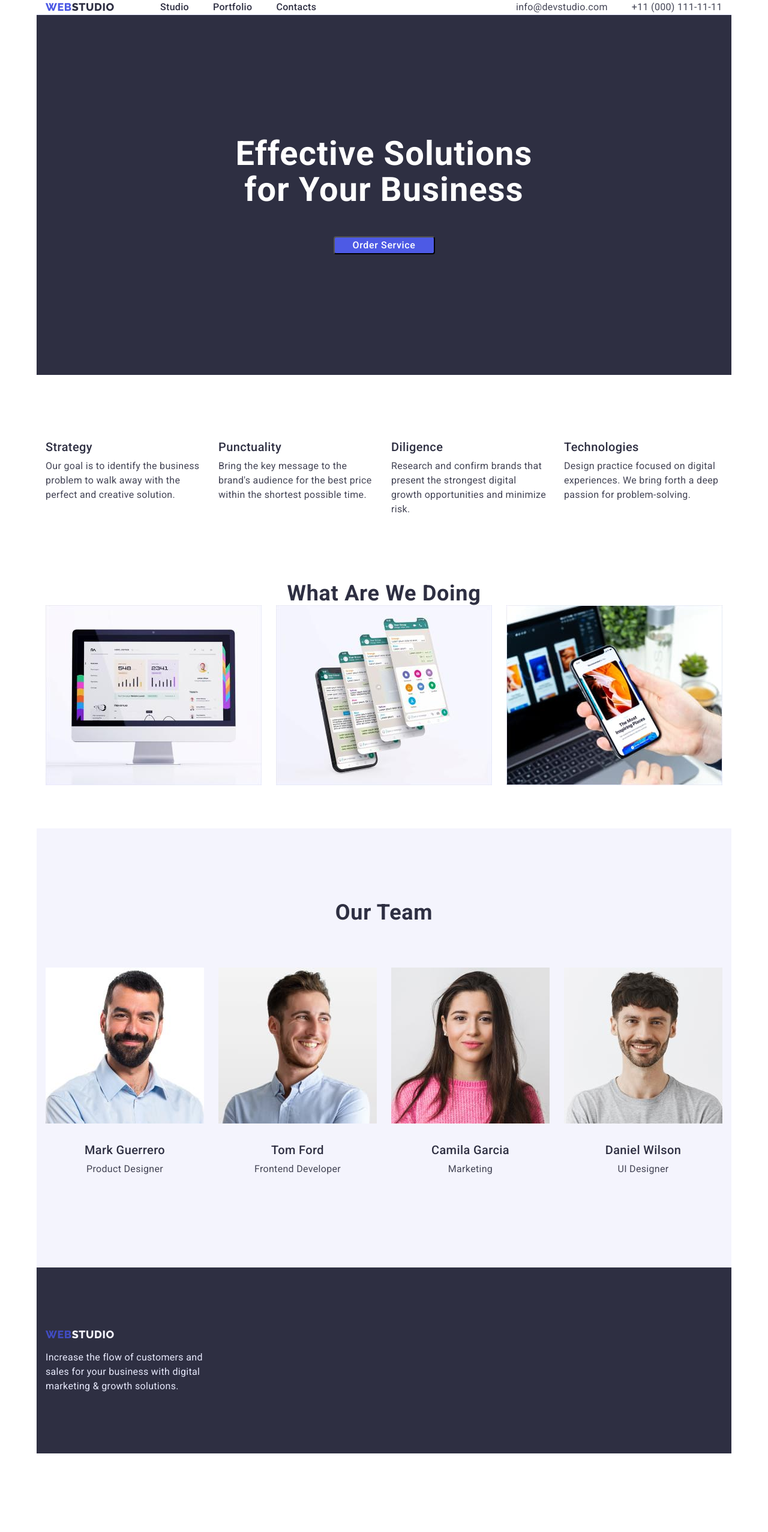
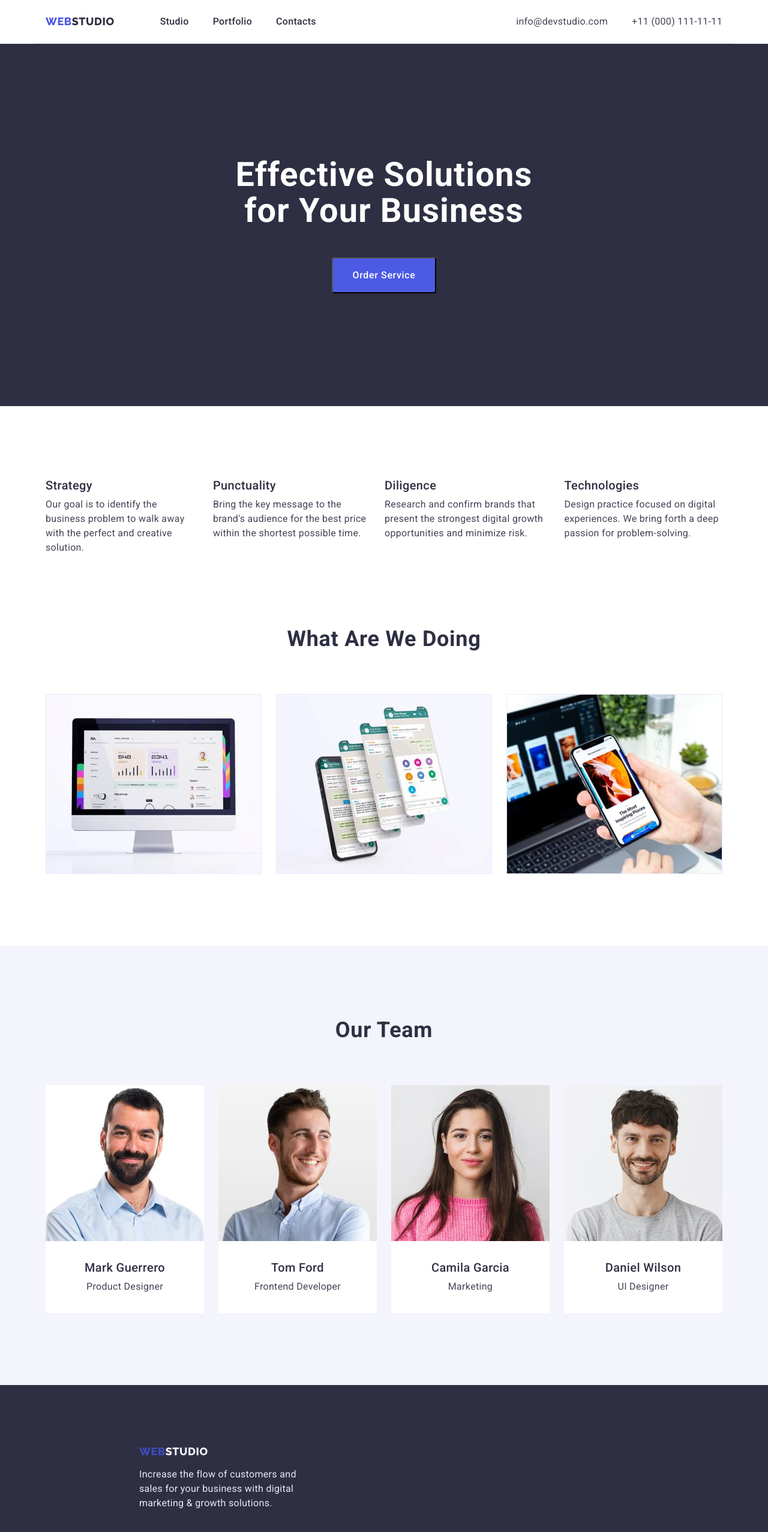
Before and after one commit to DanilKaida/goit-markup-hw-03, a plain HTML site: page index.html in a window 1280 px wide. Shown: the whole page at 60% size. Before the commit the page ends 2423 px from the top, so only its background shows below. Drawn offline with nearby package versions, Linux system fonts and the light colour scheme.

Commit message:
fixed version

```diff
--- a/index.html
+++ b/index.html
@@ -20,12 +20,11 @@
   </head>
   <body>
     <!-------------------------------------- HEADER-->
-    <header>
+    <header class="header">
       <div class="header-container container">
         <nav class="header-navigation">
           <a class="header-logo link" href="./index.html">
-            <span class="logo-one">Web</span>Studio</a
-          >
+            <span class="logo-one">Web</span>Studio</a>
           <ul class="header-list list">
             <li class="header-item">
               <a class="header-link link" href="./index.html">Studio</a>
@@ -38,17 +37,15 @@
             </li>
           </ul>
         </nav>
-        <address>
-          <ul class="adress-list list">
-            <li class="adress-item">
+        <address class="address">
+          <ul class="address-list list">
+            <li class="address-item">
               <a class="header-address link" href="mailto:info@devstudio.com"
-                >info@devstudio.com</a
-              >
+                >info@devstudio.com</a>
             </li>
-            <li class="adress-item">
+            <li class="address-item">
               <a class="header-address link" href="tel:+110001111111"
-                >+11 (000) 111-11-11</a
-              >
+                >+11 (000) 111-11-11</a>
             </li>
           </ul>
         </address>
@@ -56,7 +53,7 @@
     </header>
     <main>
       <!-------------------------------------HERO-->
-      <section>
+      <section class="hero">
         <div class="hero-container container">
           <h1 class="hero-title">Effective Solutions for Your Business</h1>
           <button class="hero-btn" type="button">Order Service</button>
@@ -64,7 +61,7 @@
       </section>
 
       <!------------------------section FEATURES-->
-      <section>
+      <section class="features">
         <div class="features-container container">
           <h2 class="visually-hidden">Features</h2>
           <ul class="features-list list">
@@ -101,7 +98,7 @@
       </section>
 
       <!------------------------section ACTIVITY-->
-      <section>
+      <section class="activity">
         <div class="activity-container container">
           <h2 class="activity-title title">What are we doing</h2>
           <ul class="activity-list list">
@@ -131,54 +128,62 @@
       </section>
 
       <!---------------------------section TEAM -->
-      <section>
+      <section class="team">
         <div class="team-container container">
           <h2 class="team-title title">Our Team</h2>
           <ul class="team-list list">
-            <li class="team-item">
+            <li class="team-card">
               <img
                 src="./images/markguerrero.jpg"
                 alt="Photo by Mark Guerrero"
                 width="264"
-                height="260" />
+                height="260">
+              <div class="card-info">
                 <h3 class="team-name">Mark Guerrero</h3>
                 <p class="team-specialty">Product Designer</p>
+              </div>
             </li>
-            <li class="team-item">
+            <li class="team-card">
               <img
                 src="./images/tomford.jpg"
                 alt="Photo by Tom Ford"
                 width="264"
                 height="260" />
+              <div class="card-info">
                 <h3 class="team-name">Tom Ford</h3>
                 <p class="team-specialty">Frontend Developer</p>
+              </div>
             </li>
-            <li class="team-item">
+            <li class="team-card">
               <img
                 src="./images/camilagarcia.jpg"
                 alt="Photo by Camila Garcia"
                 width="264"
                 height="260" />
+              <div class="card-info">
                 <h3 class="team-name">Camila Garcia</h3>
                 <p class="team-specialty">Marketing</p>
+                 </div>
             </li>
-            <li class="team-item">
+            <li class="team-card">
               <img
                 src="./images/danielwilson.jpg"
                 alt="Photo by Daniel Wilson"
                 width="264"
                 height="260" />
+              <div class="card-info">
                 <h3 class="team-name">Daniel Wilson</h3>
                 <p class="team-specialty">UI Designer</p>
+              </div>
             </li>
           </ul>
         </div>
       </section>
     </main>
     <!-----------------------------------FOOTER -->
-    <footer>
+    <footer class="footer">
       <div class="footer-container container">
-        <div class="footer">
+        <div class="footer-info">
           <a class="footer-logo link" href="./index.html">
             <span class="footer-logo-one">Web</span>Studio
           </a>
--- a/styles/style.css
+++ b/styles/style.css
@@ -7,7 +7,9 @@
   --hero-footer-color: #2e2f42;
   --main-button-color: #4D5AE5;
   --hover-focus-color: #404BBF;
+  --border-color: #e7e9fc;
 }
+
 p,h1,h2,h3,h4,h5,h6 {
   margin: 0;
 }
@@ -69,11 +71,15 @@ margin: 0 auto;
 }
 
 /*----------------------------- HEADER */
+.header{
+background-color: var(--main-background-color);
+}
 
 .header-container{
   display: flex;
   align-items: center;
-  border-bottom: 1px solid #e7e9fc;
+  border-bottom: 1px solid var(--border-color);
+  margin-left: auto;
 }
 
 .header-navigation {
@@ -90,12 +96,8 @@ margin: 0 auto;
   letter-spacing: 0.03em;
   text-transform: uppercase;
   color: var(--main-title-color);
-  width: 115px;
-  height: 24px;
-              }
-
-.header-logo:is(:hover, :focus) {
-  color: var(--hover-focus-color);
+  padding-top: 24px;
+  padding-bottom: 24px;
 }
 
 .logo-one {
@@ -105,7 +107,6 @@ margin: 0 auto;
 .header-list {
   display: flex;
   gap: 40px;
-  width: 261px;
   margin-left: 76px;
   }
 
@@ -114,20 +115,23 @@ margin: 0 auto;
   font-size: 16px;
   line-height: 1.5;
   letter-spacing: 0.02em;
-  padding: 20px 0;
+  display: block;
+  padding: 24px 0;
   color: var(--main-title-color);
 }
 
 .header-link:is(:hover, :focus) {
   color: var(--hover-focus-color);
-  text-decoration: underline;
 }
 
-.adress-list {
+.address{
+margin-left: auto;
+}
+
+.address-list {
   display: flex;
   gap: 40px;
-  width: 344px;
-  margin-left: 332px;
+  margin-left: auto;
   }
 
 .header-address {
@@ -135,7 +139,7 @@ margin: 0 auto;
   font-size: 16px;
   line-height: 1.5;
   letter-spacing: 0.02em;
-  padding: 20px 0;
+  padding: 24px 0;
   color: inherit;
  }
 
@@ -145,9 +149,11 @@ margin: 0 auto;
 
 /* -----------------------------------HERO */
 
+.hero{
+background-color: var(--hero-footer-color);
+}
+
 .hero-container{
-  height: 600px;
-  background-color: var(--hero-footer-color);
   display: flex;
   flex-direction: column;
   justify-content: center;
@@ -163,7 +169,7 @@ margin: 0 auto;
   letter-spacing: 0.02em;
   width: 496px;
   color: var(--hero-text-color);
-  padding-bottom: 48px;
+  margin: 188px 473px 48px;
 }
 
 .hero-btn {
@@ -176,9 +182,10 @@ margin: 0 auto;
   justify-content: center;
   align-items: center;
   letter-spacing: 0.04em;
-  width: 169px;
   color: var(--hero-text-color);
+  padding: 16px 32px;
   border-radius: 4px;
+  margin-bottom: 188px;
 }
 
 .hero-btn:is(:hover, :focus) {
@@ -186,13 +193,18 @@ margin: 0 auto;
 }
 /* ----------------------section FEATURES */
 
+.features{
+  background-color: var(--main-background-color);
+}
+
 .features-container{
-  height: 344px;
   display: flex;
   flex-direction: column;
   justify-content: center;
   align-items: center;
   background-color: var(--main-background-color);
+  padding-top: 120px;
+  padding-bottom: 120px;
 }
 
 .features-list {
@@ -202,7 +214,6 @@ margin: 0 auto;
   }
 
 .features-item {
-  width: 264px;
   display: flex;
   flex-direction: column;
 }
@@ -224,18 +235,21 @@ margin: 0 auto;
 
 /* ----------------------section ACTIVITY */
 
+.activity{
+background-color: var(--main-background-color);
+}
+
 .activity-container {
-  height: 412px;
   display: flex;
   flex-direction: column;
   justify-content: space-between;
   align-items:center;
-  background-color: var(--main-background-color);
   padding-bottom: 120px;
 }
 
 .activity-title {
   display: flex;
+  margin-bottom: 72px;
 }
 
 .activity-list {
@@ -245,18 +259,21 @@ gap: 24px;
 
 /* -------------------------section TEAM */
 
+.team{
+background-color: var(--second-background-color);
+}
+
 .team-container{
-  height: 732px;
   display: flex;
   flex-direction: column;
   align-items:center;
-  background-color: var(--second-background-color);
+  padding-bottom: 120px;
   }
 
 .team-title {
   display: flex;
-  padding-top: 120px;
-  padding-bottom: 72px;
+  margin-top: 120px;
+  margin-bottom: 72px;
 }
 
 .team-list {
@@ -264,46 +281,48 @@ gap: 24px;
   gap: 24px;
 }
 
-.team-item {
+.team-card {
   display: flex;
   flex-direction: column;
   align-items:center;
+  background-color: var(--main-background-color);
+  }
+
+.card-info{
+  display: block;
   text-align: center;
+  width: 232px;
+  margin: 32px auto;
   }
 
 .team-name {
   font-weight: 500;
   font-size: 20px;
   line-height: 1.2;
-  display: flex;
-  text-align: center;
   letter-spacing: 0.02em;
   color: var(--main-title-color);
-  padding-top: 32px;
   padding-bottom: 8px;
 }
 
 .team-specialty {
   font-size: 16px;
   line-height: 1.5;
-  display: flex;
-  text-align: center;
   letter-spacing: 0.02em;
 }
 
 /* ------------------------------FOOTER */
 
-.footer-container {
-  display: flex;
-  height: 310px;
-  align-items: center;
+.footer{
  background-color: var(--hero-footer-color);
 }
 
-.footer{
+.footer-container {
   display: flex;
-flex-wrap: wrap;
-max-width: 264px;
+  align-items: center;
+ }
+
+.footer-info{
+margin: 100px auto 100px 156px;
 }
 
 .footer-logo {
@@ -319,9 +338,6 @@ max-width: 264px;
   padding-bottom: 16px;
   color: #f4f4fd;
 }
-.footer-logo:is(:hover, :focus) {
-  color: var(--hover-focus-color);
-}
 
 .footer-logo-one {
   color: var(--hover-focus-color);
@@ -333,24 +349,21 @@ max-width: 264px;
   letter-spacing: 0.02em;
   display: flex;
   color: #e7e9fc;
+  width: 264px;
 }
 /* ---------------------------------PORTFOLIO -- */
+.portfolio{
+  background-color: var(--main-background-color);
+}
 /* !-----------------------------------FILTER --*/
 
-.filter-container{
+.filter-list {
   display: flex;
   justify-content: center;
   align-items: center;
-  }
-
-.filter-list {
-  width: 586px;
-  display: flex;
-  justify-content: space-between;
-  align-items: center;
   gap: 24px;
-  padding-top: 96px;
-  padding-bottom: 72px;
+  margin-top: 96px;
+  margin-bottom: 72px;
 }
 
 .portfolio-btn {
@@ -365,9 +378,9 @@ max-width: 264px;
   padding: 12px 24px;
   border: 1px solid #E7E9FC;
   border-radius: 4px;
-  background-color: var(--second-backgrond-color);
+  background-color: var(--second-background-color);
   color: var(--main-button-color);
-  white-space: nowrap;
+
 }
 
 .portfolio-btn:is(:hover, :focus) {
@@ -377,9 +390,8 @@ max-width: 264px;
 /* ---------------------------WORK EXAMPLES -- */
 
 .portfolio-container{
-  height: 1356px;
   display: flex;
-  margin-bottom: 18px;
+  margin-bottom: 430px;
   }
 
 .examples-list {
@@ -389,8 +401,6 @@ max-width: 264px;
   align-content: start;
   row-gap: 48px;
   column-gap: 24px;
-  padding-bottom: 18px;
-  border-bottom: 1px solid #5e5f6d;
   }
 
 .examples-item {
@@ -406,9 +416,9 @@ max-width: 264px;
 
 .example-link-info{
   padding: 32px 0;
-  border-right: 1px solid #e7e9fc;
-  border-bottom: 1px solid #e7e9fc;
-  border-left: 1px solid #e7e9fc;
+  border-right: 1px solid var(--border-color);
+  border-bottom: 1px solid var(--border-color);
+  border-left: 1px solid var(--border-color);
 }
 
 .examples-subtitle {
```
Also changed, not shown: portfolio.html (+21 -23 lines). Lines whose indentation alone changed are shown as unchanged.
